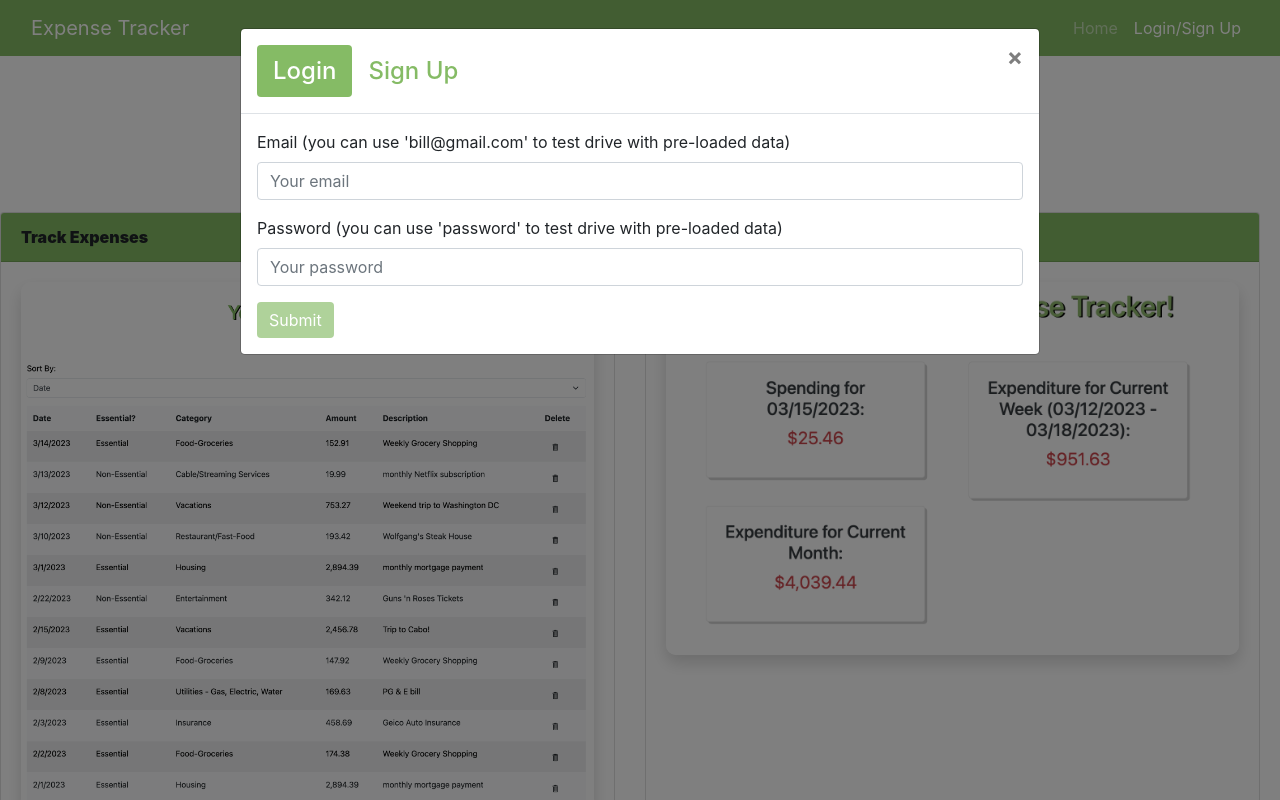
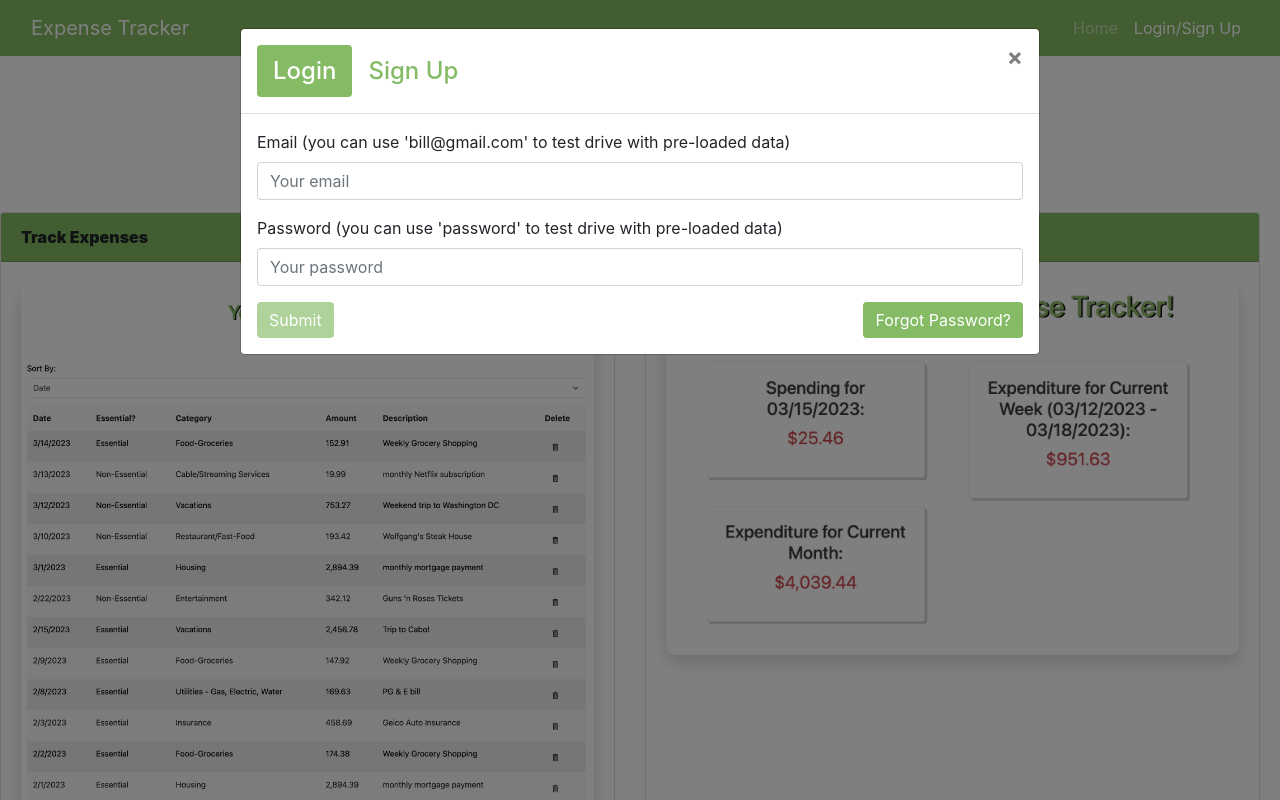
Before and after one commit to capstoneg07/expense-tracker, a React (Create React App) app in the folder client/: page /#/ in a window 1280 px wide. Both pictures are taken after a click on the button "Login/Sign Up". Shown: the top 800 px of the page. Built offline with nearby package versions, Linux system fonts and the light colour scheme.

Commit message:
Forgot password button

```diff
--- a/client/src/components/LoginForm.js
+++ b/client/src/components/LoginForm.js
@@ -1,8 +1,8 @@
-// see SignupForm.js for comments
 import React, { useState } from 'react';
 import { Form, Button, Alert } from 'react-bootstrap';
 import { useMutation } from '@apollo/client';
 import { LOGIN_USER } from '../utils/mutations';
+import { Link } from 'react-router-dom';
 
 import Auth from '../utils/auth';
 
@@ -20,7 +20,6 @@ const LoginForm = () => {
   const handleFormSubmit = async (event) => {
     event.preventDefault();
 
-
     // check if form has everything (as per react-bootstrap docs)
     const form = event.currentTarget;
     if (form.checkValidity() === false) {
@@ -29,9 +28,7 @@ const LoginForm = () => {
     }
 
     try {
-      const { data } = await login(
-        {variables : { ...userFormData },
-      });
+      const { data } = await login({ variables: { ...userFormData } });
       Auth.login(data.login.token);
     } catch (err) {
       console.error(err);
@@ -43,6 +40,10 @@ const LoginForm = () => {
       email: '',
       password: '',
     });
+  };
+
+  const handleForgotPassword = () => {
+    alert("Forgot password clicked");
   };
 
   return (
@@ -76,13 +77,19 @@ const LoginForm = () => {
           />
           <Form.Control.Feedback type='invalid'>Password is required!</Form.Control.Feedback>
         </Form.Group>
+        <div className="form-footer">
           <Button
             disabled={!(userFormData.email && userFormData.password)}
             type='submit'
-          // variant='success'
             className='login-signup-button'>
             Submit
           </Button>
+          <Button
+            onClick={handleForgotPassword}
+            className='forgot-password-button'>
+            Forgot Password?
+          </Button>
+        </div>
       </Form>
     </>
   );
--- a/client/src/styles/Home.css
+++ b/client/src/styles/Home.css
@@ -12,7 +12,6 @@
 .home-body {
   position: center;
   font-style: "Montserrat, non-serif";
-    /* background:#034f84;   */
   background: white;
   font-weight: 900;
   background-size: cover;
@@ -38,9 +37,19 @@
   background-color: var(--dollar-bill-green);
 }
 
-  .login-signup-button {
+.login-signup-button, .forgot-password-button {
   background-color: var(--dollar-bill-green) !important;
   border: none;
+}
+
+.forgot-password-button {
+  margin-left: auto;
+}
+
+.form-footer {
+  display: flex;
+  justify-content: space-between;
+  align-items: center;
 }
 
 .home-body h1 {
@@ -94,14 +103,12 @@
 }
 
 @keyframes textclip {
-
   to {
     background-position: 200% center;
   }
-
 }
 
-  @keyframes slideRight{
+@keyframes slideRight {
   0% {
     transform: translateX(-100%);
   }
@@ -110,7 +117,7 @@
   }
 }
 
-  @keyframes slideLeft{
+@keyframes slideLeft {
   0% {
     transform: translateX(300%);
   }
@@ -194,7 +201,6 @@
   font-size: 1em;
 }
 
-
 @media screen and (max-width: 400px) {
   .card-text {
     font-size: 0.8em;
```
Lines whose indentation alone changed are shown as unchanged.
